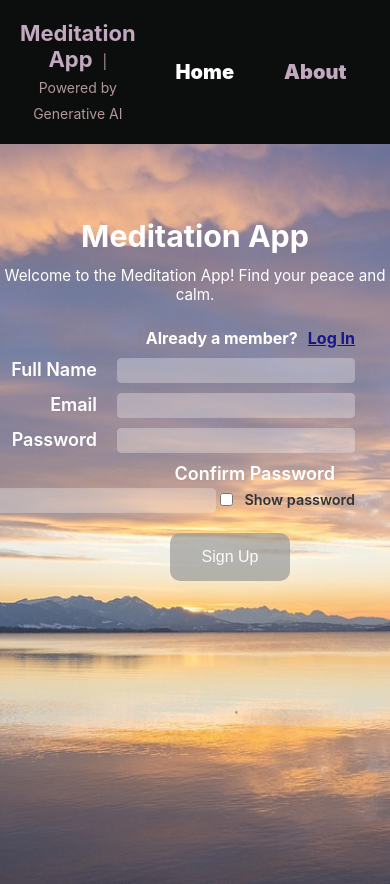
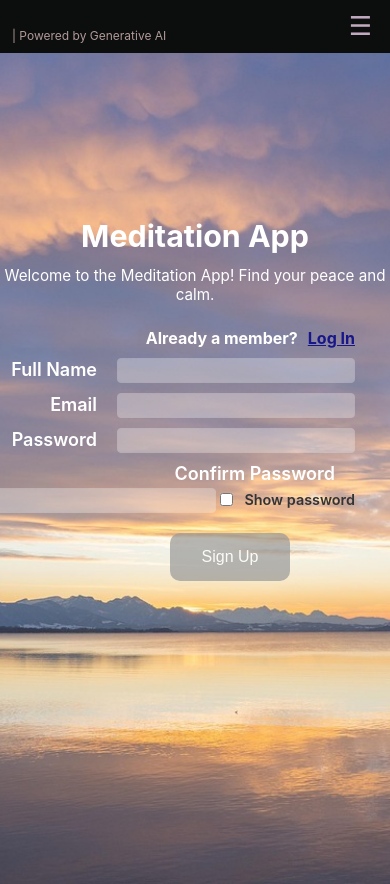
Before and after one commit to vini1237777/Personalised-Visual-Meditation-Guide-Frontend, a React (Create React App) app: page / in a window 390 px wide. Built offline with nearby package versions, Linux system fonts and the light colour scheme.

Commit message:
Modified Navbar to be responsive

```diff
--- a/src/component/navbar/Navbar.css
+++ b/src/component/navbar/Navbar.css
@@ -4,7 +4,8 @@
   padding: 20px;
   display: flex;
   justify-content: space-between;
-  align-items: center;
+  flex-wrap: wrap;
+  row-gap: 10px;
   position: fixed;
   top: 0;
   left: 0;
@@ -17,6 +18,7 @@
   color: rgb(194, 169, 192);
   cursor: pointer;
   font-size: 22px;
+  margin-top: 12px;
 }
 
 .navbar__logout {
@@ -35,22 +37,23 @@
   cursor: pointer;
 }
 
+/* hover states */
 .navbar__logo:hover {
   color: white;
   font-size: 28px;
   transition: color 0.3s ease, font-size 0.3s ease;
 }
 .navbar__links li {
-  transition: color 0.3s ease;
+  transition: color 0.3s ease, font-size 0.3s ease;
   font-size: 20px;
 }
 .navbar__links li:first-child {
-  transition: color 0.3s ease;
+  transition: color 0.3s ease, font-size 0.3s ease;
   font-size: 20px;
 }
 .navbar__links li:hover {
   color: white;
-  font-size: 16px;
+  font-size: 18px;
   text-decoration: underline;
 }
 
@@ -68,24 +71,23 @@
 
 .github-link {
   position: relative;
+  cursor: pointer;
 }
 
 .github-card {
   display: none;
   position: absolute;
-  top: 100%;
+  top: 130%;
   left: 50%;
-  transform: translateX(-80%); /* shift slightly left */
+  transform: translateX(-50%);
   background-color: rgb(44, 41, 41);
-  color: rgb(45, 41, 41);
   padding: 10px;
   border-radius: 8px;
-  box-shadow: 0px 4px 8px rgba(0, 0, 0, 0.2);
-  min-width: 150px;
-  z-index: 100;
+  min-width: 160px;
+  z-index: 9999;
 }
 
-.github-link:hover .github-card {
+.github-link.github-link-open .github-card {
   display: block;
 }
 
@@ -106,6 +108,120 @@
   color: rgb(233, 128, 128);
 }
 
-.github-link {
+@media (max-width: 768px) {
+  .navbar {
+    padding: 12px 16px;
+  }
+
+  .navbar__logo,
+  .navbar__logout {
+    font-size: 18px;
+  }
+
+  .navbar__links {
+    width: 100%;
+    justify-content: center;
+    gap: 20px;
+    flex-wrap: wrap;
+  }
+
+  .navbar__links li {
+    font-size: 16px;
+  }
+
+  .navbar__powered-by {
+    width: 100%;
+    text-align: center;
+    margin-left: 0;
+    font-size: 12px;
+    margin-top: 4px;
+  }
+
+  .github-card {
+    left: 0;
+    transform: none;
+  }
+}
+
+@media (max-width: 480px) {
+  .navbar {
+    padding: 10px 12px;
+  }
+
+  .navbar__logo,
+  .navbar__logout {
+    font-size: 16px;
+  }
+
+  .navbar__links {
+    gap: 12px;
+  }
+
+  .navbar__links li {
+    font-size: 14px;
+  }
+}
+
+.hamburger-btn {
+  display: none;
+  background: none;
+  border: none;
+  font-size: 26px;
+  color: rgb(194, 169, 192);
   cursor: pointer;
 }
+
+.navbar__links {
+  transition: all 0.3s ease;
+}
+
+@media (max-width: 768px) {
+  .hamburger-btn {
+    display: block;
+  }
+
+  .navbar {
+    flex-wrap: wrap;
+  }
+
+  .navbar__links {
+    display: none;
+    flex-direction: column;
+    width: 100%;
+    text-align: left;
+    padding-top: 10px;
+    gap: 18px;
+    background-color: rgb(48, 47, 47);
+  }
+
+  .navbar__links.open {
+    display: flex;
+  }
+
+  .navbar__links li {
+    font-size: 18px;
+  }
+
+  .navbar__powered-by {
+    display: block;
+    margin-left: 0;
+    font-size: 12px;
+    margin-top: 6px;
+    text-align: center;
+  }
+
+  .github-card {
+    left: 0;
+    transform: none;
+  }
+}
+
+@media (max-width: 480px) {
+  .navbar__links li {
+    font-size: 16px;
+  }
+}
+
+.github-link-open .github-card {
+  display: block;
+}
--- a/src/component/navbar/Navbar.tsx
+++ b/src/component/navbar/Navbar.tsx
@@ -1,5 +1,5 @@
 import { Outlet, useNavigate } from "react-router-dom";
-import { appTitle, navbarLinks } from "../../helpers/constants";
+import { meditationTitle, navbarLinks } from "../../helpers/constants";
 import "./Navbar.css";
 import { useState } from "react";
 import { IUser } from "../../helpers/interface";
@@ -9,58 +9,83 @@ interface NavbarProps {
   user: any;
   isLoggedIn: boolean;
   setUserState: (user: IUser | null) => void;
+  setIsLoggedIn: (isLoggedIn: boolean) => void;
 }
 
-function Navbar({ isLoggedIn, setUserState, user }: NavbarProps) {
+function Navbar({
+  isLoggedIn,
+  setUserState,
+  user,
+  setIsLoggedIn,
+}: NavbarProps) {
   const navigate = useNavigate();
   const [activeLink, setActiveLink] = useState<string>(
     navbarLinks[0]?.name || ""
   );
+  const [menuOpen, setMenuOpen] = useState(false);
+
+  const [githubOpen, setGithubOpen] = useState(false);
 
   const handleLogout = () => {
     setUserState(null);
-    window.location.href = "/auth/login";
     localStorage.removeItem("user");
     toast.success("Logged out successfully");
+    setIsLoggedIn(false);
+    navigate("/auth/login");
   };
 
   return (
     <div>
-      <Outlet />
-
       <nav className="navbar">
-        <div className="navbar__logo">
-          {appTitle}
+        <div className="navbar__logo" onClick={() => navigate("/")}>
+          {meditationTitle}
           <span className="navbar__powered-by">| Powered by Generative AI</span>
         </div>
 
-        <ul className="navbar__links">
-          {navbarLinks.map((link) => (
+        <button
+          className="hamburger-btn"
+          onClick={() => setMenuOpen(!menuOpen)}
+        >
+          {menuOpen ? "✖" : "☰"}
+        </button>
+
+        <ul className={`navbar__links ${menuOpen ? "open" : ""}`}>
+          {navbarLinks.map((link) => {
+            const isGithub = link.name.toLowerCase() === "github";
+
+            return (
               <li
                 key={link.name}
-              className={
-                activeLink === link.name
-                  ? "active-navlink"
-                  : "navbar__links github-link"
+                className={`
+          ${activeLink === link.name ? "active-navlink" : ""}
+          ${isGithub ? "github-link" : ""}
+          ${isGithub && githubOpen ? "github-link-open" : ""}
+        `}
+                onClick={() => {
+                  if (isGithub) {
+                    // toggle dropdown
+                    setGithubOpen((prev: boolean) => !prev);
+                    // highlight GitHub as active when opened
+                    setActiveLink(link.name);
+                    return;
                   }
-              onClick={() => {
-                if (link.name.toLowerCase() !== "github") {
+
+                  // for non-Github links, always close dropdown
+                  setGithubOpen(false);
+
                   setActiveLink(link.name);
+                  setMenuOpen(false);
+
+                  if (link.name.toLowerCase() === "home") {
+                    navigate(isLoggedIn ? "/auth/login" : "/");
+                  } else {
                     navigate(link.path);
                   }
-                if (link.name.toLowerCase() === "home") {
-                  if (isLoggedIn) {
-                    navigate("/auth/login");
-                  } else {
-                    navigate("/");
-                  }
-                }
-                if (link.name.toLowerCase() === "github") return;
                 }}
               >
                 {link.name}
 
-              {link.name.toLowerCase() === "github" && (
+                {isGithub && (
                   <div className="github-card">
                     <p className="github-card-title">Frontend Repo:</p>
                     <a
@@ -81,19 +106,25 @@ function Navbar({ isLoggedIn, setUserState, user }: NavbarProps) {
                   </div>
                 )}
               </li>
-          ))}
+            );
+          })}
 
           {isLoggedIn && user !== null && (
             <li
               className="navbar__logout"
-              onClick={handleLogout}
-              style={{ cursor: "pointer" }}
+              onClick={() => {
+                handleLogout();
+                setMenuOpen(false);
+                setGithubOpen(false);
+              }}
             >
               Logout
             </li>
           )}
         </ul>
       </nav>
+
+      <Outlet />
     </div>
   );
 }
```
Lines whose indentation alone changed are shown as unchanged.
